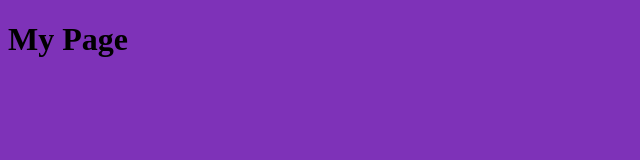
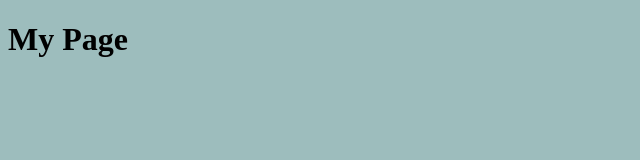
Before and after one commit to Osmosiscool/mypage, a plain HTML site: page index.html in a window 1280 px wide. Shown: the whole page, without its empty margins (0-640 px from the left). Drawn offline with Linux system fonts and the light colour scheme.

Commit message:
Update mypage.css

```diff
--- a/mypage.css
+++ b/mypage.css
@@ -1,3 +1,3 @@
 body {
-  background-color: #7e32b8;
+  background-color: #9dbdbd;
  }
```
